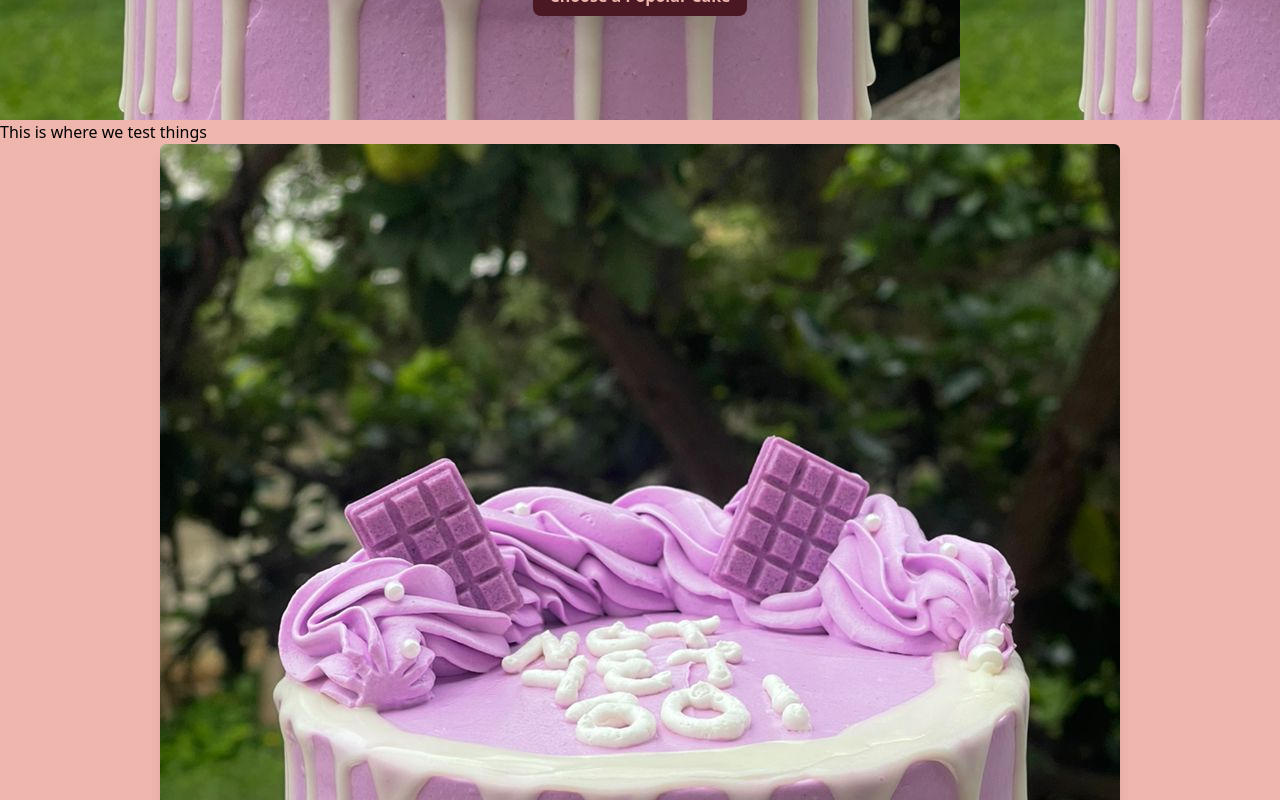
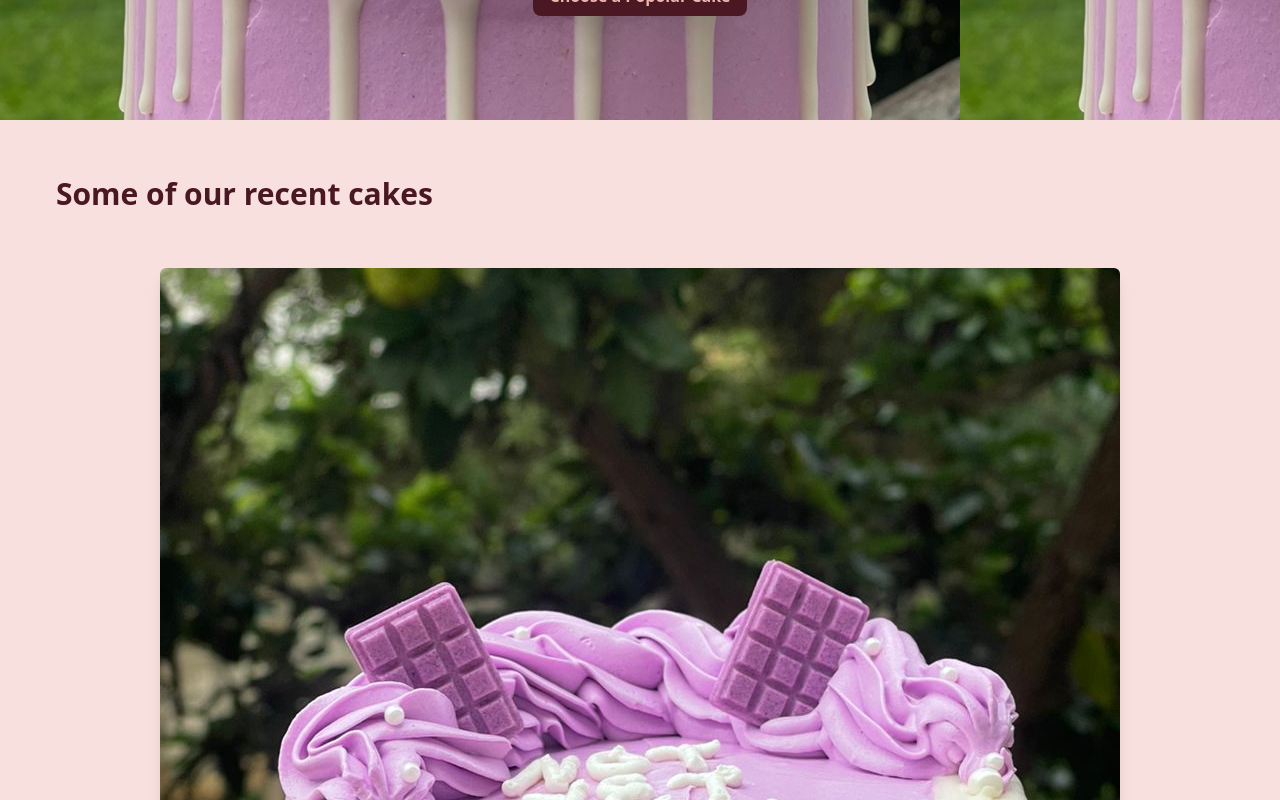
Before and after one commit to TheZodo/sweetcrumbs, a Next.js app: page / in a window 1280 px wide. Shown: the part 680-1480 px from the top of the page. Built offline with nearby package versions, Linux system fonts and the light colour scheme.

Commit message:
More work

```diff
--- /dev/null
+++ b/components/Navbar.tsx
@@ -0,0 +1,22 @@
+import Image from 'next/image'
+import React from 'react'
+import logo from '../assets/logo-final.jpg'
+
+export default function Navbar() {
+  return (
+    <div>
+      <nav className="flex content-between justify-between">
+        {/* <h1 className="font-extrabold text-4xl text-transparent bg-clip-text bg-gradient-to-r from-[#EFB6AE] to-[#4A1823] w-fit">
+          SWEET
+        </h1> */}
+        <Image
+          src={logo}
+          alt={'SweetCrumbs Logo'}
+          width={60}
+          className=" rounded-full"
+        />
+        <div></div>
+      </nav>
+    </div>
+  )
+}
--- a/pages/Cakes.tsx
+++ b/pages/Cakes.tsx
@@ -4,8 +4,10 @@ import CakeSegment from '@/components/CakeSegment'
 export default function Cakes() {
   return (
     <>
-      <div className="bg-[#EFB6AE] min-w-full ">
-        <p>This is where we test things</p>
+      <div className="bg-[#f7e0dd] min-w-full min-h-screen pb-10">
+        <p className="p-14 font-black text-3xl text-[#4A1823]">
+          Some of our recent cakes
+        </p>
         <CakeSegment />
       </div>
     </>
--- a/pages/Hero.tsx
+++ b/pages/Hero.tsx
@@ -1,22 +1,11 @@
 import React from 'react'
 import Image from 'next/image'
-import logo from '../assets/logo-final.jpg'
+import Navbar from '@/components/Navbar'
 
 export default function Hero() {
   return (
     <div className="bg-[url('../assets/background-purple-cake-image.jpg')] min-h-screen p-6">
-      <nav className="flex content-between justify-between">
-        {/* <h1 className="font-extrabold text-4xl text-transparent bg-clip-text bg-gradient-to-r from-[#EFB6AE] to-[#4A1823] w-fit">
-          SWEET
-        </h1> */}
-        <Image
-          src={logo}
-          alt={'SweetCrumbs Logo'}
-          width={60}
-          className=" rounded-full"
-        />
-        <div></div>
-      </nav>
+      <Navbar />
       <div className="min-w-full flex items-center flex-col pt-20">
         <span className="font-extrabold text-6xl">For All Those</span> <br />
         <span className="font-extrabold text-6xl text-transparent bg-clip-text bg-gradient-to-r from-[#EFB6AE] to-[#4A1823]">
```
